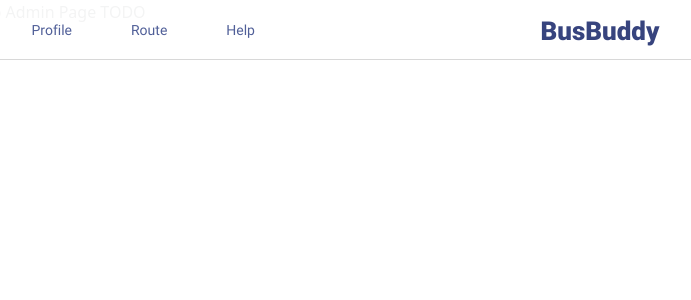
After one commit to a3l6/BusBuddy, a Flask app: page /admin/map_routes in a window 1280 px wide. The commit adds this page. Shown: the top 300 px of the page, without its empty margins (32-723 px from the left). Run offline with Flask 3, Linux system fonts and the light colour scheme.

Commit message:
Update logic for auth page redirection, add map pages for student & admin

```diff
--- a/app.py
+++ b/app.py
@@ -1,7 +1,7 @@
-from flask import Flask, request, jsonify, render_template
+from flask import Flask, request, jsonify, render_template, session
 from dotenv import load_dotenv
 import os
-from db_handler import db_handler
+from db_handler import db_handler, IncorrectCredentials, UserAlreadyExists
 from exceptions import UserAlreadyExists, IncorrectCredentials
 from assistant import Assistant
 import route_handler as rh
@@ -48,9 +48,22 @@
         address = request.form.get("address")
         school = request.form.get("school")
 
-        dh.register(name, email, password, address, school)
+        try:
+            registerSuccess = dh.register(name, email, password, address, school)
+        except UserAlreadyExists:
+            registerSuccess = False
 
-        return f"{email,name,password,address,school=}"
+        try:
+            checkAdminAcc = dh.admin_login(email, password)
+        except IncorrectCredentials:
+            checkAdminAcc = False
+
+        # After registering, return to login page if successful or return to register if user already exists
+        if registerSuccess and (not checkAdminAcc):
+            return render_template("login.html")
+
+        # WIP: implement boolean var pass/flash error message
+        return render_template("register_student.html")
 
 @app.route("/admin/register", methods=["GET", "POST"])
 def admin_register():
@@ -62,18 +75,22 @@
         password = request.form.get("password")
         school = request.form.get("school")
 
-        dh.admin_register(name, email, password, school)
-        return "Registered?"
+        try:
+            registerSuccess = dh.admin_register(name, email, password, school)
+        except UserAlreadyExists:
+            registerSuccess = False
 
-@app.route("/admin/login", methods=["POST"])
-def admin_login():
-    email = request.form.get("email")
-    password = request.form.get("password")
+        try:
+            checkStudentAcc = dh.login(email, password)
+        except IncorrectCredentials:
+            checkStudentAcc = False
 
+        # After registering, return to login page if successful or return to register if user already exists
+        if registerSuccess and (not checkStudentAcc):
+            return render_template("login.html")
 
-    verified = dh.admin_login(email, password)
-
-    return verified
+        # WIP: implement boolean var pass/flash error message
+        return render_template("register_admin.html")
 
 # Combine login and admin login into one
 @app.route("/login", methods=["GET", "POST"])
@@ -84,10 +101,37 @@
         email = request.form.get("email")
         password = request.form.get("password")
 
+        # When logging in, check if admin or student; only at most one bool here can be true
+        try:
+            verifiedAdmin = dh.admin_login(email, password)
+        except IncorrectCredentials:
+            verifiedAdmin = False
 
-        verified = dh.login(email, password)
+        try:
+            verifiedStudent = dh.login(email, password)
+        except IncorrectCredentials:
+            verifiedStudent = False
 
-        return verified
+        # Logged in as admin; return admin map page
+        if verifiedAdmin and (not verifiedStudent):
+            print("Test 1")
+            return render_template("map_admin.html")
+
+        # Logged in as student; return student map page
+        if (not verifiedAdmin) and verifiedStudent:
+            print("Test 2")
+            return render_template("map_student.html")
+
+        # WIP: Redirect to login page, implement boolean var pass/flash error message
+        return render_template("login.html")
+
+@app.route("/admin/map_routes")
+def admin_maps():
+    return render_template("map_admin.html")
+
+@app.route("/map_routes")
+def student_maps():
+    return render_template("map_student.html")
 
 @app.route("/get_route/<school>")
 def get_route(school: str):
--- /dev/null
+++ b/static/css/map_admin.css
@@ -0,0 +1,183 @@
+
+/* map_admin.css - contains styling for admin view of map routes */
+
+/**
+ * ========
+ * Variables
+ * ========
+**/
+
+:root {
+    /* Main Colours */
+
+    /* Font Families/Presets */
+    --main-font-family: "Roboto";
+    --btn-font-family: "Inter";
+
+    --nav-link-font: normal 400 14px / 24px var(--main-font-family);
+    --nav-btn-font: normal 600 14px / 20px var(--btn-font-family);
+    --nav-logo-font: normal 900 26px / 38px var(--main-font-family);
+
+    --hero-heading-font: normal 500 50px / 66px var(--main-font-family);
+    --hero-body-font: normal 400 18px / 30px var(--main-font-family);
+    /* ^ Might be temporary, depending on if we get logo image */
+
+    /* Box Shadows + Outlines */
+    --btn-dark-shadow: 0px 1px 1px 0px rgba(0, 0, 0, 0.12), 0px 0px 0px 1px rgba(103, 110, 118, 0.24), 0px 2px 5px 0px rgba(103, 110, 118, 0.08);
+    --btn-light-shadow: 0px 1px 1px 0px rgba(0, 0, 0, 0.12), 0px 0px 0px 1px rgba(103, 110, 118, 0.16), 0px 2px 5px 0px rgba(103, 110, 118, 0.08);
+
+    /* Animations & Transitions */
+    --transition-ease: all 0.5s ease;
+    --transition-navbar: all 0.25s ease;
+}
+
+/**
+ * ========
+ * General Styling
+ * ========
+**/
+
+main {
+    /* width: 100%; */
+}
+
+body {
+    /* height: 10000px; */
+}
+
+.page-btn {
+    display: inline-flex;
+    width: 189px;
+    height: 40px;
+    padding: 10px 14px 10px 18px;
+    justify-content: flex-end;
+    align-items: center;
+
+    border: none;
+    border-radius: 8px;
+}
+
+.page-btn.page-btn-dark {
+    background: var(--Grey-1000, #1A1D1F);
+    box-shadow: var(--btn-dark-shadow);
+}
+
+.page-btn.page-btn-light {
+    background: var(--Primary-White, #FFF);
+    box-shadow: var(--btn-light-shadow);
+}
+
+.page-btn span {
+    width: 105px;
+    text-align: center;
+
+    font: var(--nav-btn-font);
+}
+
+.page-btn.page-btn-dark span {
+    color: var(--Primary-White, #FFF);
+}
+
+.page-btn.page-btn-light span {
+    color: var(--Primary-Black, #000);
+}
+
+.page-btn .page-btn-arrow {
+    width: 18px;
+    height: 18px;
+}
+
+/**
+ * ========
+ * Header Navbar Styling
+ * ========
+**/
+
+.header {
+    display: flex;
+    vertical-align: middle;
+    position: fixed;
+    width: 100%;
+    height: 60px;
+    margin-top: 0;
+    padding: 0;
+    z-index: 500;
+
+    background-color: rgba(255, 255, 255, 0.95);
+    border-bottom: 1px solid rgb(216, 216, 216);
+
+    /* background-color: transparent; */
+    transition: var(--transition-ease);
+}
+
+/* Dynamically add class when screen scrolled down */
+.header.showBG {
+    background-color: rgba(255, 255, 255, 0.5);
+    border-bottom: 1px solid rgb(216, 216, 216); /* temp for debug */
+}
+
+.header .navbar {
+    width: 100%;
+    padding-left: 20px;
+    padding-right: 20px;
+    display: flex;
+    align-items: center;
+}
+
+.header-content {
+    display: flex;
+    width: 100%;
+
+    height: fit-content;
+    justify-content: space-between;
+    vertical-align: middle;
+}
+
+/* Header left links */
+ul.content-main-left {
+    width: 225px;
+    height: 24px;
+    gap: 59px;
+    margin-top: auto;
+    margin-bottom: auto;
+}
+
+.content-main-left a {
+    text-decoration: none;
+}
+
+.main-link {
+    font: var(--nav-link-font);
+    color: var(--Colour-Main-Blue-500, #505F98);
+    font-feature-settings: 'clig' off, 'liga' off;
+}
+
+/* Header center logo */
+.content-logo {
+    position: absolute;
+    left: 0;
+    right: 0;
+    top: 12px;
+    margin-left: auto;
+    margin-right: auto;
+    width: fit-content;
+}
+
+#header-logo-text {
+    font: var(--nav-logo-font);
+    color: var(--Colour-Logo-Primary, #37447E);
+    font-feature-settings: 'clig' off, 'liga' off;
+}
+
+/*  */
+.content-main-right {
+    /* Empty for now... */
+}
+
+/* Extra stylings for large screens */
+@media screen and (min-width: 1153px) {
+    .header-content {
+        width: 1153px;
+        margin: auto;
+    }
+}
--- a/templates/login.html
+++ b/templates/login.html
@@ -56,8 +56,6 @@
             </div>
         </div>
 
-
-
         <div class="login-extras" id="">
             <span>
                 Need an account? <a href="/register">I'm a Student</a> or <a href="/admin/register">I'm an Admin</a>
--- /dev/null
+++ b/templates/map_admin.html
@@ -0,0 +1,65 @@
+<!-- Admin view of bus routes for a particular school. -->
+
+{% extends "base.html" %}
+{% block title %}BusBuddy - Admin Bus Overview{% endblock %}
+
+<!-- Local stylesheets for this page -->
+{% block styling %}
+<link rel="stylesheet" href="{{ url_for('static', filename='css/map_admin.css') }}">
+{% endblock %}
+
+<!-- Main page content -->
+{% block content %}
+<main>
+    <!-- Header -->
+    <header id="header" class="header page fixed-top">
+        <nav class="navbar navbar-expand-lg navbar-light">
+
+            <div class="header-content">
+                <!-- Actual header navigation items -->
+                <!-- <div id="header-content" class="text-bg-light" tabindex="-1"> -->
+                <ul class="content-main-left navbar-nav">
+                    <a href="">
+                        <li id="main-profile" class="main-link navbar-item">Profile</li>
+                    </a>
+                    <a href="">
+                        <li id="main-route" class="main-link navbar-item">Route</li>
+                    </a>
+                    <a href="">
+                        <li id="main-help" class="main-link navbar-item">Help</li>
+                    </a>
+                </ul>
+
+                <!-- Header logo -->
+                <div class="content-logo">
+                    <a class="navbar-brand" href="">
+                        <!-- <img id="header-logo-img" src="" alt="" /> -->
+                        <span id="header-logo-text">BusBuddy</span>
+                    </a>
+                </div>
+
+                <!-- Header profile -->
+                <div class="content-main-right" id="">
+                    <!-- <button id="school-btn" class="page-btn page-btn-dark" id="">
+                        <span>For Schools</span>
+                        <img class="page-btn-arrow" src="../static/vendor/images/buttons/arrow-right-light.svg" alt="">
+                    </button> -->
+
+                    <!-- Put profile image here -->
+                    <img src="" alt="">
+                </div>
+            </div>
+
+        </nav>
+    </header>
+
+    <body>
+        Map Admin Page TODO
+    </body>
+</main>
+
+{% endblock %}
+
+{% block scripts %}
+<script src="../static/js/map_admin.js"></script>
+{% endblock %}
--- a/templates/register_admin.html
+++ b/templates/register_admin.html
@@ -15,7 +15,7 @@
         </div>
 
         <div id="register-body" class="register-body">
-            <form class="register-form" id="register-form" action="/register" method="post">
+            <form class="register-form" id="register-form" action="/admin/register" method="post">
                 <div id="error-msg">
                     {#
                         {% with errors = get_flashed_messages(category_filter=["register_error"]) %}
```
Also changed, not shown: db_handler.py (+4 -4 lines), static/css/map_student.css (added, +183 -0 lines), templates/map_student.html (added, +65 -0 lines), database.db, static/js/map_admin.js (added), static/js/map_student.js (added).
